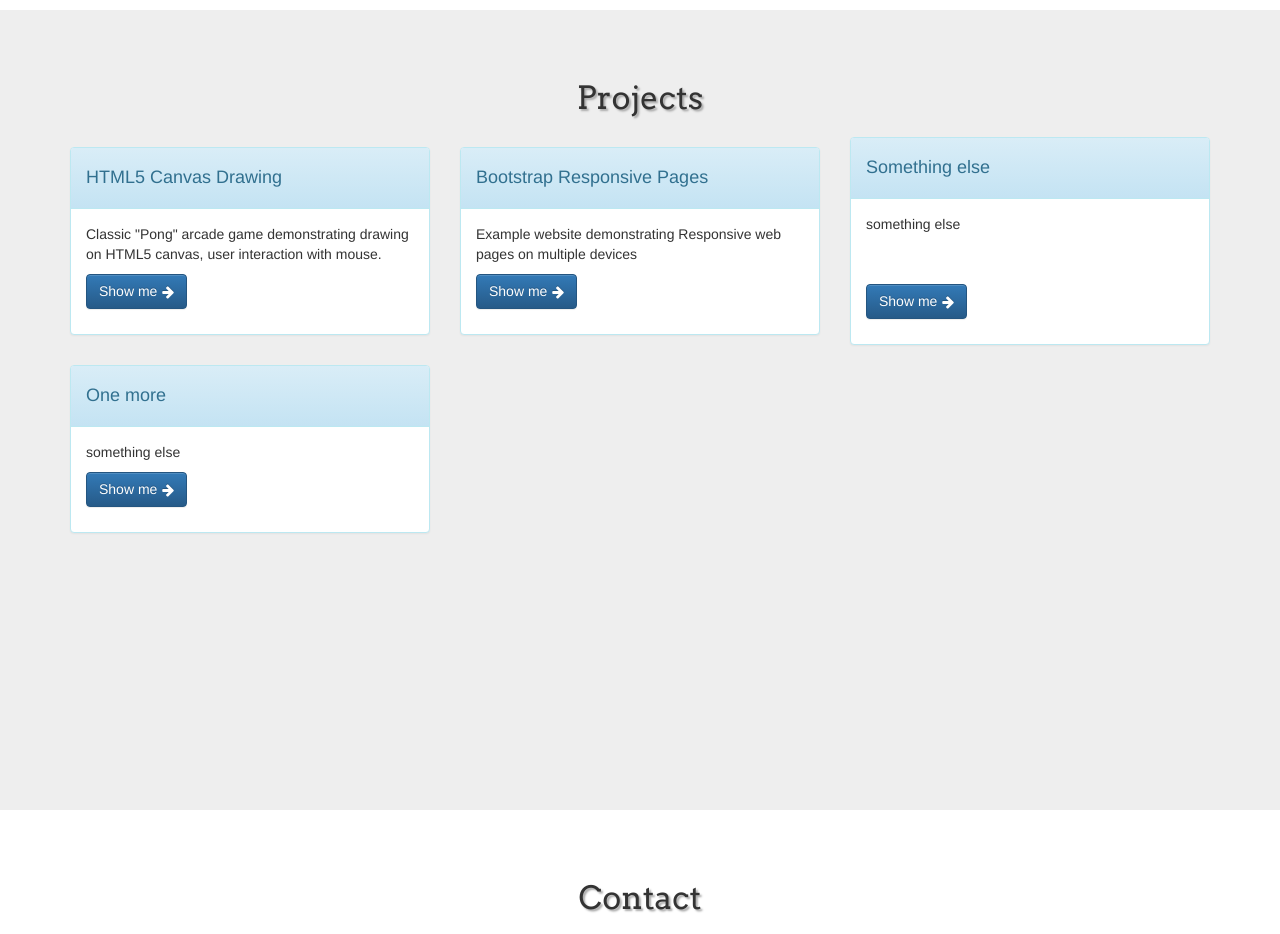
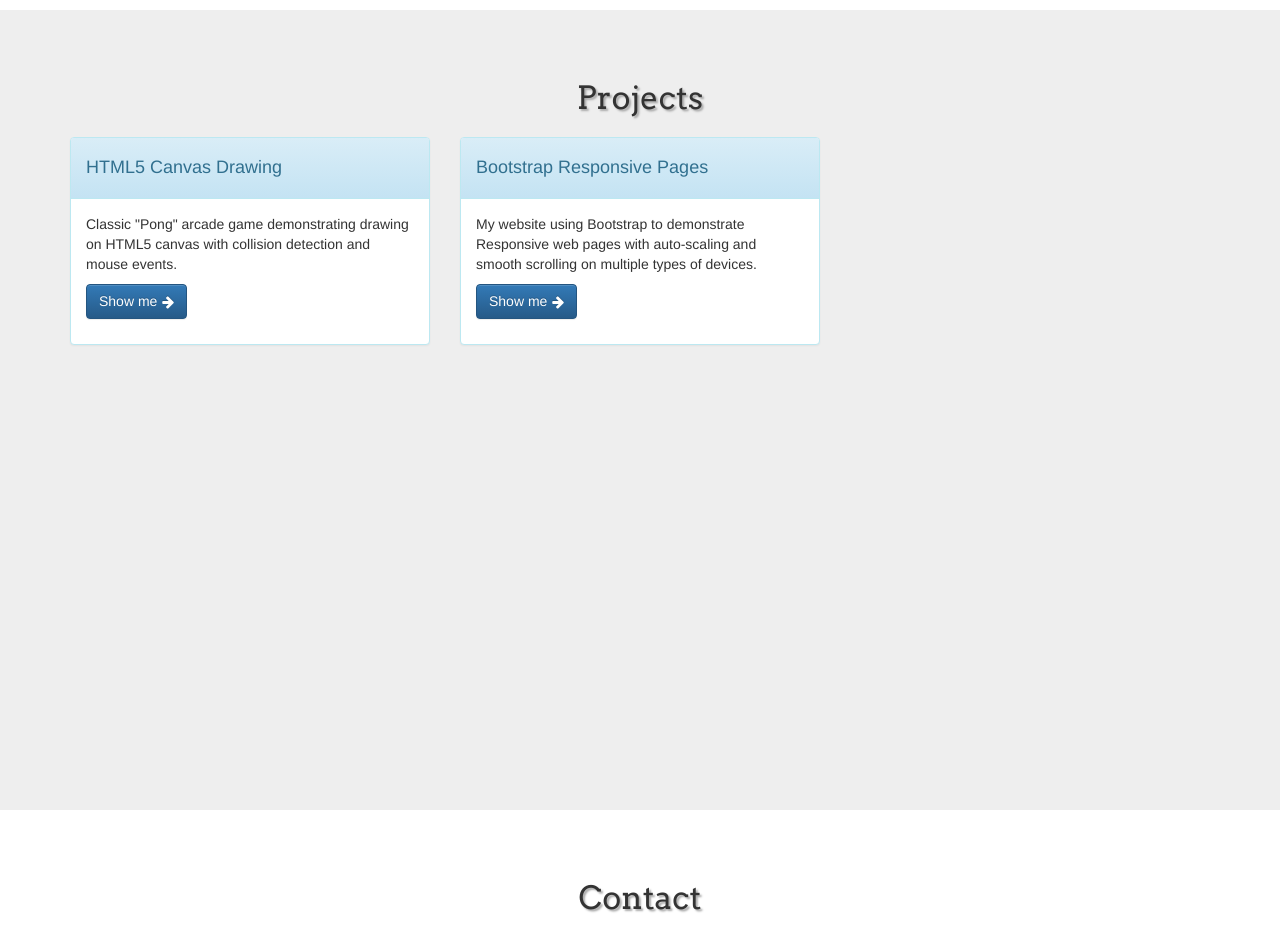
Before and after one commit to darrenwdunne/darrenwdunne.github.io, a plain HTML site: page index.html in a window 1280 px wide. Shown: the part 820-1754 px from the top of the page. Drawn offline with Linux system fonts and the light colour scheme.

Commit message:
correct links to projects

```diff
--- a/index.html
+++ b/index.html
@@ -77,8 +77,8 @@
                 <h4>HTML5 Canvas Drawing</h4></div>
             </div>
             <div class="panel-body">
-              <p>Classic "Pong" arcade game demonstrating drawing on HTML5 canvas, user interaction with mouse.</p>
-              <p><a class="btn btn-primary btl-lg btn-showme faa-pulse animated-hover" href="#section-projects" role="button">Show me</a></p>
+              <p>Classic "Pong" arcade game demonstrating drawing on HTML5 canvas with collision detection and mouse events.</p>
+              <p><a class="btn btn-primary btl-lg btn-showme faa-pulse animated-hover" href="https://github.com/darrenwdunne/pong" role="button">Show me</a></p>
             </div>
           </div>
         </div>
@@ -89,12 +89,12 @@
                 <h4>Bootstrap Responsive Pages</h4></div>
             </div>
             <div class="panel-body">
-              <p>Example website demonstrating Responsive web pages on multiple devices</p>
-              <p><a class="btn btn-primary btl-lg btn-showme faa-pulse animated-hover" href="#section-projects" role="button">Show me</a></p>
+              <p>My website using Bootstrap to demonstrate Responsive web pages with auto-scaling and smooth scrolling on multiple types of devices.</p>
+              <p><a class="btn btn-primary btl-lg btn-showme faa-pulse animated-hover" href="https://github.com/darrenwdunne/darrenwdunne.github.io" role="button">Show me</a></p>
             </div>
           </div>
         </div>
-        <div class="col-md-4">
+        <!-- <div class="col-md-4">
           <div class="panel panel-info projectpanel">
             <div class="panel-heading ">
               <div class="panel-title">
@@ -109,10 +109,10 @@
               <p><a class="btn btn-primary btl-lg btn-showme faa-pulse animated-hover" href="#section-projects" role="button">Show me</a></p>
             </div>
           </div>
-        </div>
+        </div> -->
 
       </div>
-      <div class="row">
+      <!-- <div class="row">
 
         <div class="col-md-4">
           <div class="panel panel-info projectpanel">
@@ -126,7 +126,7 @@
             </div>
           </div>
         </div>
-      </div>
+      </div> -->
     </div>
   </div>
 
```
